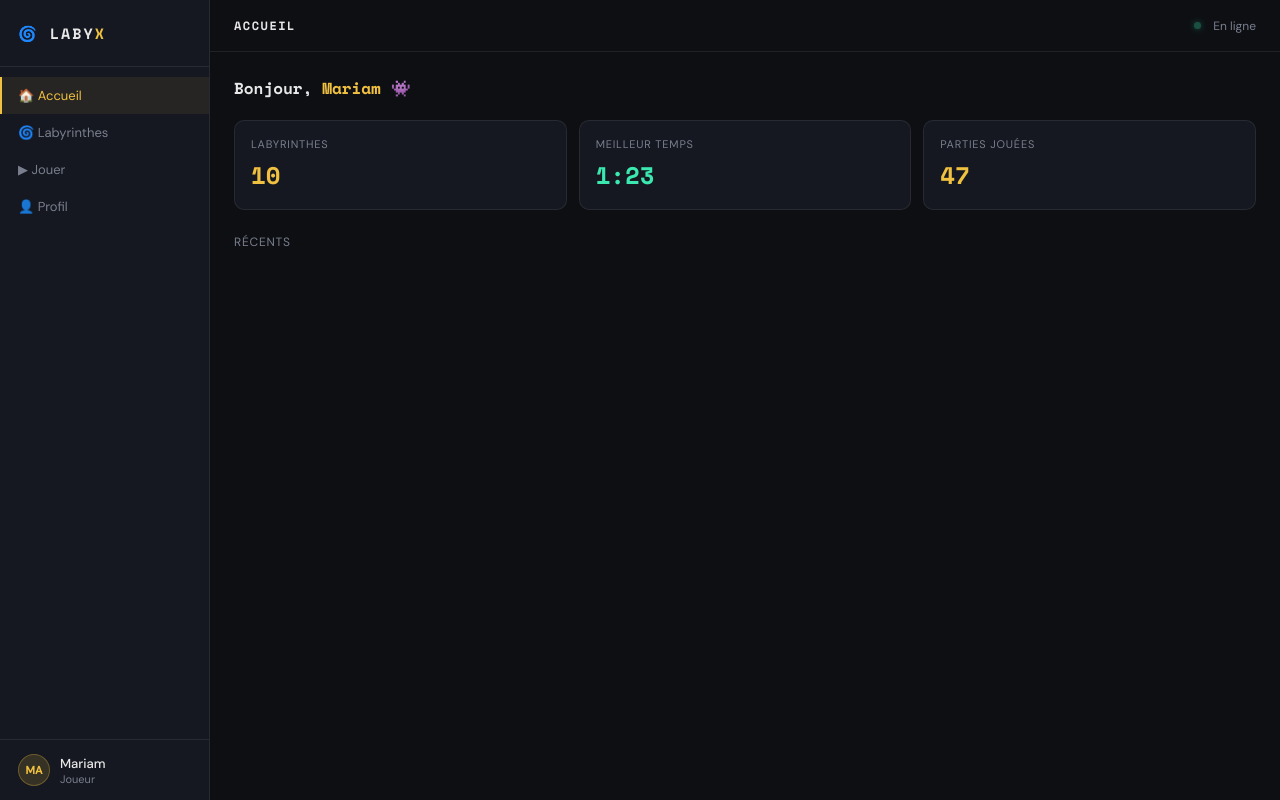
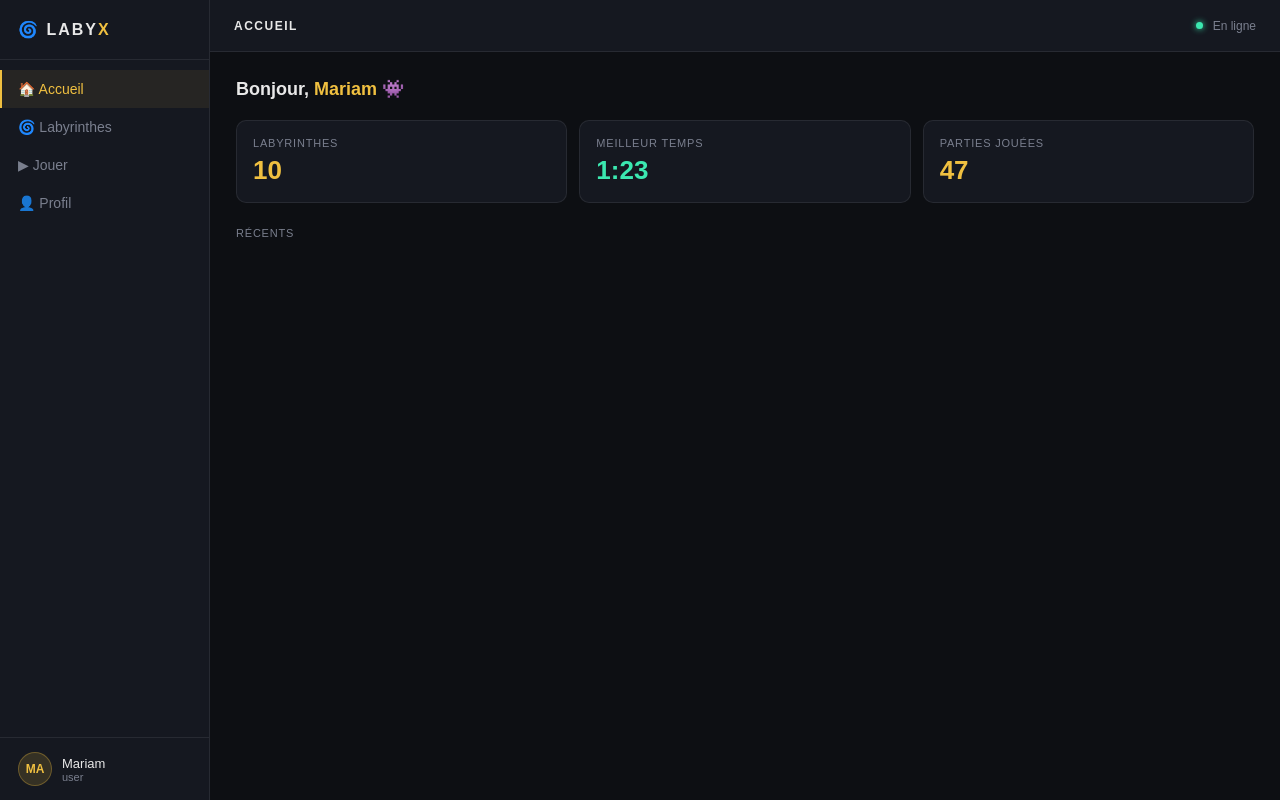
Before and after one commit to minna-lab/projet-electron, an Electron app: page app.html in a window 1280 px wide. Drawn offline with nearby package versions, Linux system fonts and the light colour scheme.

Commit message:
code modification

```diff
--- a/app.html
+++ b/app.html
@@ -1,117 +1,305 @@
 <!DOCTYPE html>
 <html lang="fr">
 <head>
-<meta charset="UTF-8"/><title>LabyX — App</title>
-<link href="https://fonts.googleapis.com/css2?family=Space+Mono:wght@700&family=DM+Sans:wght@400;500&display=swap" rel="stylesheet"/>
+  <meta charset="UTF-8" />
+  <title>LabyX — Application</title>
   <style>
-*{box-sizing:border-box;margin:0;padding:0}
-:root{--bg:#0d0f13;--sur:#151820;--sur2:#1c2030;--brd:rgba(255,255,255,.08);--acc:#f0c040;--grn:#3be8b0;--red:#ff5f6d;--txt:#e8e8e8;--muted:#7a7f8e}
-body{background:var(--bg);color:var(--txt);font-family:'DM Sans',sans-serif;display:flex;height:100vh;overflow:hidden}
-/* Sidebar */
-.sidebar{width:210px;background:var(--sur);border-right:1px solid var(--brd);display:flex;flex-direction:column;flex-shrink:0}
-.logo{padding:22px 18px;border-bottom:1px solid var(--brd);font-family:'Space Mono',monospace;font-size:15px;letter-spacing:2px}
-.logo span{color:var(--acc)}
-nav{flex:1;padding:10px 0}
-.ni{display:flex;align-items:center;gap:10px;padding:10px 18px;font-size:13px;color:var(--muted);background:none;border:none;width:100%;text-align:left;cursor:pointer;font-family:'DM Sans',sans-serif;transition:.2s}
-.ni:hover{color:var(--txt);background:rgba(255,255,255,.04)}
-.ni.on{color:var(--acc);background:rgba(240,192,64,.08);border-left:2px solid var(--acc);padding-left:16px}
-.user-box{border-top:1px solid var(--brd);padding:14px 18px;display:flex;align-items:center;gap:10px}
-.av{width:32px;height:32px;border-radius:50%;background:rgba(240,192,64,.15);border:1px solid rgba(240,192,64,.3);display:flex;align-items:center;justify-content:center;font-size:11px;font-weight:700;color:var(--acc);flex-shrink:0}
-.uname{font-size:13px;font-weight:500}.urole{font-size:11px;color:var(--muted)}
-/* Main */
-.main{flex:1;display:flex;flex-direction:column;overflow:hidden}
-.topbar{height:52px;border-bottom:1px solid var(--brd);display:flex;align-items:center;padding:0 24px;gap:12px;flex-shrink:0}
-.topbar-title{font-family:'Space Mono',monospace;font-size:12px;letter-spacing:1.5px;flex:1}
-.dot{width:7px;height:7px;border-radius:50%;background:var(--grn);box-shadow:0 0 6px var(--grn);animation:pulse 2s infinite}
-@keyframes pulse{0%,100%{opacity:1}50%{opacity:.3}}
-.content{flex:1;overflow-y:auto;padding:24px}
-/* Pages */
-.page{display:none;animation:pgIn .2s ease}.page.on{display:block}
-@keyframes pgIn{from{opacity:0;transform:translateY(5px)}to{opacity:1;transform:translateY(0)}}
-.ptitle{font-family:'Space Mono',monospace;font-size:16px;margin-bottom:20px}
-.ptitle span{color:var(--acc)}
-/* Stats */
-.stats{display:grid;grid-template-columns:repeat(auto-fit,minmax(140px,1fr));gap:12px;margin-bottom:24px}
-.stat{background:var(--sur);border:1px solid var(--brd);border-radius:10px;padding:16px}
-.stat p{font-size:11px;color:var(--muted);text-transform:uppercase;letter-spacing:.8px;margin-bottom:6px}
-.stat strong{font-family:'Space Mono',monospace;font-size:24px;color:var(--acc)}
-/* Grille labyrinthes */
-.grid{display:grid;grid-template-columns:repeat(auto-fill,minmax(190px,1fr));gap:14px}
-.card{background:var(--sur);border:1px solid var(--brd);border-radius:10px;overflow:hidden;cursor:pointer;transition:.2s}
-.card:hover{border-color:rgba(240,192,64,.4);transform:translateY(-2px)}
-.card canvas{display:block;width:100%;height:130px}
-.card-info{padding:10px 13px}
-.card-info strong{display:block;font-size:13px;margin-bottom:4px}
-.card-info span{font-size:11px;color:var(--muted);background:var(--sur2);border:1px solid var(--brd);padding:2px 7px;border-radius:99px;margin-right:4px}
-/* Btn */
-.btn{padding:9px 18px;background:var(--acc);color:#0d0f13;border:none;border-radius:7px;font-family:'Space Mono',monospace;font-size:11px;font-weight:700;letter-spacing:1px;cursor:pointer;margin-bottom:18px;transition:.2s}
-.btn:hover{opacity:.85}
-.btn-sec{padding:9px 18px;background:transparent;border:1px solid var(--brd);color:var(--txt);border-radius:7px;cursor:pointer;font-size:13px;transition:.2s}
-.btn-sec:hover{border-color:rgba(240,192,64,.4);color:var(--acc)}
-/* Vue labyrinthe */
-#cvMain{border:1px solid var(--brd);border-radius:8px;display:block;margin-bottom:14px}
-.row{display:flex;gap:10px}
+    /* ── Général ── */
+    * { box-sizing: border-box; margin: 0; padding: 0; }
+
+    body {
+      background-color: #0d0f13;
+      color: #e8e8e8;
+      font-family: Arial, sans-serif;
+      display: flex;
+      height: 100vh;
+      overflow: hidden;
+    }
+
+    /* ── Sidebar ── */
+    .sidebar {
+      width: 210px;
+      background-color: #151820;
+      border-right: 1px solid rgba(255,255,255,0.08);
+      display: flex;
+      flex-direction: column;
+      flex-shrink: 0;
+    }
+
+    .sidebar-logo {
+      padding: 20px 18px;
+      border-bottom: 1px solid rgba(255,255,255,0.08);
+      font-size: 16px;
+      letter-spacing: 2px;
+      font-weight: bold;
+    }
+    .sidebar-logo span { color: #f0c040; }
+
+    .sidebar nav { flex: 1; padding: 10px 0; }
+
+    .nav-btn {
+      display: block;
+      width: 100%;
+      padding: 11px 18px;
+      background: none;
+      border: none;
+      color: #7a7f8e;
+      font-size: 14px;
+      text-align: left;
+      cursor: pointer;
+    }
+    .nav-btn:hover { color: #e8e8e8; background: rgba(255,255,255,0.04); }
+    .nav-btn.actif {
+      color: #f0c040;
+      background: rgba(240,192,64,0.08);
+      border-left: 2px solid #f0c040;
+      padding-left: 16px;
+    }
+
+    .sidebar-user {
+      border-top: 1px solid rgba(255,255,255,0.08);
+      padding: 14px 18px;
+      display: flex;
+      align-items: center;
+      gap: 10px;
+    }
+    .avatar {
+      width: 34px;
+      height: 34px;
+      border-radius: 50%;
+      background: rgba(240,192,64,0.15);
+      border: 1px solid rgba(240,192,64,0.3);
+      display: flex;
+      align-items: center;
+      justify-content: center;
+      font-size: 12px;
+      font-weight: bold;
+      color: #f0c040;
+      flex-shrink: 0;
+    }
+    .user-nom  { font-size: 13px; font-weight: 500; }
+    .user-role { font-size: 11px; color: #7a7f8e; }
+
+    /* ── Contenu principal ── */
+    .main {
+      flex: 1;
+      display: flex;
+      flex-direction: column;
+      overflow: hidden;
+    }
+
+    .topbar {
+      height: 52px;
+      background-color: #151820;
+      border-bottom: 1px solid rgba(255,255,255,0.08);
+      display: flex;
+      align-items: center;
+      padding: 0 24px;
+      gap: 10px;
+      flex-shrink: 0;
+    }
+    .topbar-titre {
+      flex: 1;
+      font-size: 12px;
+      font-weight: bold;
+      letter-spacing: 1.5px;
+    }
+    .point-vert {
+      width: 7px;
+      height: 7px;
+      border-radius: 50%;
+      background-color: #3be8b0;
+      box-shadow: 0 0 6px #3be8b0;
+    }
+
+    .contenu { flex: 1; overflow-y: auto; padding: 26px; }
+
+    /* ── Pages ── */
+    .page { display: none; }
+    .page.actif { display: block; }
+
+    .page-titre {
+      font-size: 18px;
+      font-weight: bold;
+      margin-bottom: 20px;
+    }
+    .page-titre span { color: #f0c040; }
+
+    /* ── Cartes de stats ── */
+    .stats {
+      display: grid;
+      grid-template-columns: repeat(auto-fit, minmax(140px, 1fr));
+      gap: 12px;
+      margin-bottom: 24px;
+    }
+    .stat {
+      background-color: #151820;
+      border: 1px solid rgba(255,255,255,0.08);
+      border-radius: 10px;
+      padding: 16px;
+    }
+    .stat p    { font-size: 11px; color: #7a7f8e; text-transform: uppercase; letter-spacing: 0.8px; margin-bottom: 6px; }
+    .stat span { font-size: 26px; font-weight: bold; color: #f0c040; }
+
+    /* ── Grille des labyrinthes ── */
+    .grille {
+      display: grid;
+      grid-template-columns: repeat(auto-fill, minmax(185px, 1fr));
+      gap: 14px;
+    }
+
+    .carte {
+      background-color: #151820;
+      border: 1px solid rgba(255,255,255,0.08);
+      border-radius: 10px;
+      overflow: hidden;
+      cursor: pointer;
+      transition: border-color 0.2s, transform 0.15s;
+    }
+    .carte:hover {
+      border-color: rgba(240,192,64,0.5);
+      transform: translateY(-2px);
+    }
+    .carte canvas { display: block; width: 100%; }
+    .carte-info { padding: 10px 13px; }
+    .carte-info strong { display: block; font-size: 13px; margin-bottom: 5px; }
+    .carte-tag {
+      font-size: 11px;
+      color: #7a7f8e;
+      background-color: #1c2030;
+      border: 1px solid rgba(255,255,255,0.08);
+      padding: 2px 7px;
+      border-radius: 99px;
+      margin-right: 4px;
+    }
+
+    /* ── Boutons ── */
+    .btn {
+      padding: 9px 18px;
+      background-color: #f0c040;
+      color: #0d0f13;
+      border: none;
+      border-radius: 7px;
+      font-size: 12px;
+      font-weight: bold;
+      letter-spacing: 1px;
+      cursor: pointer;
+      margin-bottom: 18px;
+    }
+    .btn:hover { opacity: 0.85; }
+
+    .btn-sec {
+      padding: 9px 18px;
+      background: transparent;
+      border: 1px solid rgba(255,255,255,0.08);
+      color: #e8e8e8;
+      border-radius: 7px;
+      cursor: pointer;
+      font-size: 13px;
+    }
+    .btn-sec:hover { border-color: rgba(240,192,64,0.4); color: #f0c040; }
+
+    /* ── Vue labyrinthe ── */
+    #cv-principal {
+      border: 1px solid rgba(255,255,255,0.08);
+      border-radius: 8px;
+      display: block;
+      margin-bottom: 14px;
+    }
+    .actions { display: flex; gap: 10px; }
+
+    /* ── Profil ── */
+    .profil-box {
+      background-color: #151820;
+      border: 1px solid rgba(255,255,255,0.08);
+      border-radius: 10px;
+      padding: 22px;
+      max-width: 300px;
+    }
+    .profil-box strong { display: block; font-size: 18px; margin-bottom: 6px; }
+    .profil-box p { color: #7a7f8e; font-size: 13px; }
   </style>
 </head>
 <body>
+
+<!-- ── SIDEBAR ── -->
 <div class="sidebar">
-  <div class="logo">🌀 LABY<span>X</span></div>
+  <div class="sidebar-logo">🌀 LABY<span>X</span></div>
   <nav>
-    <button class="ni on" onclick="go('dashboard',this)">🏠 Accueil</button>
-    <button class="ni"    onclick="go('labs',this)">🌀 Labyrinthes</button>
-    <button class="ni"    onclick="go('play',this)">▶ Jouer</button>
-    <button class="ni"    onclick="go('profil',this)">👤 Profil</button>
+    <button class="nav-btn actif" onclick="allerA('accueil', this)">🏠 Accueil</button>
+    <button class="nav-btn"       onclick="allerA('labyrinthes', this)">🌀 Labyrinthes</button>
+    <button class="nav-btn"       onclick="allerA('jouer', this)">▶ Jouer</button>
+    <button class="nav-btn"       onclick="allerA('profil', this)">👤 Profil</button>
   </nav>
-  <div class="user-box">
-    <div class="av" id="avLetter">MA</div>
-    <div><div class="uname" id="uname">Mariam</div><div class="urole">Joueur</div></div>
+  <div class="sidebar-user">
+    <div class="avatar" id="avatar">MA</div>
+    <div>
+      <div class="user-nom"  id="user-nom">Mariam</div>
+      <div class="user-role" id="user-role">user</div>
+    </div>
   </div>
 </div>
 
+<!-- ── MAIN ── -->
 <div class="main">
   <div class="topbar">
-    <span class="topbar-title" id="ttitle">ACCUEIL</span>
-    <div class="dot"></div>
-    <span style="font-size:12px;color:var(--muted)">En ligne</span>
-  </div>
-  <div class="content">
-
-    <div class="page on" id="page-dashboard">
-      <div class="ptitle">Bonjour, <span id="hello">Mariam</span> 👾</div>
-      <div class="stats">
-        <div class="stat"><p>Labyrinthes</p><strong id="st1">0</strong></div>
-        <div class="stat"><p>Meilleur temps</p><strong style="color:var(--grn)">1:23</strong></div>
-        <div class="stat"><p>Parties jouées</p><strong>47</strong></div>
-      </div>
-      <div style="font-size:12px;color:var(--muted);text-transform:uppercase;letter-spacing:.8px;margin-bottom:12px">Récents</div>
-      <div class="grid" id="gDash"></div>
+    <span class="topbar-titre" id="topbar-titre">ACCUEIL</span>
+    <div class="point-vert"></div>
+    <span style="font-size:12px;color:#7a7f8e">En ligne</span>
   </div>
 
-    <div class="page" id="page-labs">
-      <div class="ptitle">Mes <span>Labyrinthes</span></div>
-      <button class="btn" onclick="creer()">+ NOUVEAU</button>
-      <div class="grid" id="gLabs"></div>
+  <div class="contenu">
+
+    <!-- Page Accueil -->
+    <div class="page actif" id="page-accueil">
+      <div class="page-titre">Bonjour, <span id="hello">Mariam</span> 👾</div>
+      <div class="stats">
+        <div class="stat">
+          <p>Labyrinthes</p>
+          <span id="nb-labs">0</span>
+        </div>
+        <div class="stat">
+          <p>Meilleur temps</p>
+          <span style="color:#3be8b0">1:23</span>
+        </div>
+        <div class="stat">
+          <p>Parties jouées</p>
+          <span>47</span>
+        </div>
+      </div>
+      <div style="font-size:11px;color:#7a7f8e;text-transform:uppercase;letter-spacing:.8px;margin-bottom:12px">Récents</div>
+      <div class="grille" id="grille-accueil"></div>
     </div>
 
-    <div class="page" id="page-play">
-      <div class="ptitle">▶ <span>Jouer</span></div>
-      <div class="grid" id="gPlay"></div>
+    <!-- Page Labyrinthes -->
+    <div class="page" id="page-labyrinthes">
+      <div class="page-titre">Mes <span>Labyrinthes</span></div>
+      <button class="btn" onclick="creerLabyrinthe()">+ NOUVEAU</button>
+      <div class="grille" id="grille-labs"></div>
     </div>
 
+    <!-- Page Jouer -->
+    <div class="page" id="page-jouer">
+      <div class="page-titre">▶ <span>Jouer</span></div>
+      <div class="grille" id="grille-jouer"></div>
+    </div>
+
+    <!-- Page Vue labyrinthe -->
     <div class="page" id="page-vue">
-      <div class="ptitle" id="labTitle">Labyrinthe</div>
-      <canvas id="cvMain"></canvas>
-      <div class="row">
+      <div class="page-titre" id="titre-lab">Labyrinthe</div>
+      <canvas id="cv-principal"></canvas>
+      <div class="actions">
         <button class="btn" onclick="resoudre()">⚡ RÉSOUDRE (BFS)</button>
-        <button class="btn-sec" onclick="go('labs',document.querySelectorAll('.ni')[1])">← Retour</button>
+        <button class="btn-sec" onclick="allerA('labyrinthes', document.querySelectorAll('.nav-btn')[1])">← Retour</button>
       </div>
     </div>
 
+    <!-- Page Profil -->
     <div class="page" id="page-profil">
-      <div class="ptitle">Mon <span>Profil</span></div>
-      <div style="background:var(--sur);border:1px solid var(--brd);border-radius:10px;padding:22px;max-width:300px">
-        <div style="font-size:20px;font-weight:600;margin-bottom:6px" id="pNom">—</div>
-        <div style="color:var(--muted);font-size:13px" id="pEmail">—</div>
+      <div class="page-titre">Mon <span>Profil</span></div>
+      <div class="profil-box">
+        <strong id="profil-nom">—</strong>
+        <p id="profil-email">—</p>
       </div>
     </div>
 
@@ -120,101 +308,187 @@ nav{flex:1;padding:10px 0}
 
 <script src="labyrinth.js"></script>
 <script>
-const LABS=[
-  {id:1,name:'Labyrinthe Débutant', cols:10,rows:10,seed:1111,grid_data:null},
-  {id:2,name:'Carrefour des Ombres',cols:15,rows:15,seed:2222,grid_data:null},
-  {id:3,name:'Forêt Maudite',       cols:20,rows:20,seed:3333,grid_data:null},
-  {id:4,name:'Tour Infinie',         cols:15,rows:15,seed:4444,grid_data:null},
-  {id:5,name:'Mini Dédale',          cols: 8,rows: 8,seed:5555,grid_data:null},
-  {id:6,name:'Crypte Profonde',      cols:25,rows:25,seed:6666,grid_data:null},
-  {id:7,name:'Jardin Labyrinthique', cols:12,rows:12,seed:7777,grid_data:null},
-  {id:8,name:'Spirale du Chaos',     cols:20,rows:20,seed:8888,grid_data:null},
-  {id:9,name:'Couloirs Perdus',      cols:18,rows:18,seed:9191,grid_data:null},
-  {id:10,name:'Niveau Final',        cols:30,rows:30,seed:1010,grid_data:null},
+  // ── Données fictives (navigateur sans Electron) ──
+  var LABS_FICTIFS = [
+    { id:1,  name: 'Labyrinthe Débutant',  cols: 10, rows: 10, seed: 1111, grid_data: null },
+    { id:2,  name: 'Carrefour des Ombres', cols: 15, rows: 15, seed: 2222, grid_data: null },
+    { id:3,  name: 'Forêt Maudite',        cols: 20, rows: 20, seed: 3333, grid_data: null },
+    { id:4,  name: 'Tour Infinie',          cols: 15, rows: 15, seed: 4444, grid_data: null },
+    { id:5,  name: 'Mini Dédale',           cols:  8, rows:  8, seed: 5555, grid_data: null },
+    { id:6,  name: 'Crypte Profonde',       cols: 25, rows: 25, seed: 6666, grid_data: null },
+    { id:7,  name: 'Jardin Labyrinthique',  cols: 12, rows: 12, seed: 7777, grid_data: null },
+    { id:8,  name: 'Spirale du Chaos',      cols: 20, rows: 20, seed: 8888, grid_data: null },
+    { id:9,  name: 'Couloirs Perdus',       cols: 18, rows: 18, seed: 9191, grid_data: null },
+    { id:10, name: 'Niveau Final',          cols: 30, rows: 30, seed: 1010, grid_data: null },
   ];
 
-async function getLabs(){return window.api?await window.api.getLabyrinths():LABS;}
-async function saveLab(d){
-  if(window.api)return await window.api.saveLabyrinth(d);
-  LABS.push({id:LABS.length+1,name:d.name,cols:d.cols,rows:d.rows,seed:d.seed,grid_data:JSON.stringify(d.gridData)});
+  // ── Récupérer l'utilisateur connecté ──
+  var user = JSON.parse(localStorage.getItem('user') || '{}');
+  if (!user.username) {
+    user = { id: 1, username: 'Mariam', email: 'mariam@labyx.fr', role: 'user' };
   }
 
-const user=window.api?JSON.parse(localStorage.getItem('user')||'{}'):{id:1,username:'Mariam',email:'mariam@labyx.fr'};
-document.getElementById('uname').textContent=user.username||'?';
-document.getElementById('avLetter').textContent=(user.username||'?').slice(0,2).toUpperCase();
-document.getElementById('hello').textContent=user.username||'?';
-document.getElementById('pNom').textContent=user.username||'?';
-document.getElementById('pEmail').textContent=user.email||'';
+  document.getElementById('hello').textContent      = user.username;
+  document.getElementById('user-nom').textContent   = user.username;
+  document.getElementById('user-role').textContent  = user.role || 'user';
+  document.getElementById('avatar').textContent     = user.username.slice(0, 2).toUpperCase();
+  document.getElementById('profil-nom').textContent = user.username;
+  document.getElementById('profil-email').textContent = user.email || '';
 
-const TITLES={dashboard:'ACCUEIL',labs:'MES LABYRINTHES',play:'JOUER',profil:'MON PROFIL',vue:'LABYRINTHE'};
-function go(id,btn){
-  document.querySelectorAll('.page').forEach(p=>p.classList.remove('on'));
-  document.querySelectorAll('.ni').forEach(b=>b.classList.remove('on'));
-  document.getElementById('page-'+id).classList.add('on');
-  if(btn)btn.classList.add('on');
-  document.getElementById('ttitle').textContent=TITLES[id]||id.toUpperCase();
-  if(id==='labs'||id==='dashboard')charger();
-  if(id==='play')charger('play');
+  // ── Labyrinthes en mémoire ──
+  var labs = LABS_FICTIFS.slice();
+
+  // ── Obtenir les labyrinthes ──
+  async function obtenirLabs() {
+    if (window.api) return await window.api.getLabyrinths(user.id);
+    return labs;
   }
 
-function mkLab(lab){
-  const l=lab.grid_data?Labyrinth.fromJSON({cols:lab.cols,rows:lab.rows,seed:lab.seed,grid:JSON.parse(lab.grid_data)}):new Labyrinth({cols:lab.cols,rows:lab.rows,seed:lab.seed});
-  if(!lab.grid_data)l.generate();
-  return l;
+  // ── Sauvegarder un labyrinthe ──
+  async function sauvegarder(data) {
+    if (window.api) {
+      return await window.api.saveLabyrinth(data);
+    } else {
+      labs.push({
+        id: labs.length + 1,
+        name: data.name,
+        cols: data.cols,
+        rows: data.rows,
+        seed: data.seed,
+        grid_data: JSON.stringify(data.gridData)
+      });
+    }
   }
 
-function mkCard(lab,conteneur){
-  const div=document.createElement('div');div.className='card';
-  const cv=document.createElement('canvas');
-  const l=mkLab(lab);
-  l.cellSize=Math.floor(130/Math.max(lab.cols,lab.rows));
-  cv.width=lab.cols*l.cellSize;cv.height=lab.rows*l.cellSize;
-  cv.style.height='130px';cv.style.objectFit='contain';
-  l.render(cv);
-  div.appendChild(cv);
-  div.innerHTML+=`<div class="card-info"><strong>${lab.name}</strong><span>${lab.cols}×${lab.rows}</span></div>`;
-  div.onclick=()=>ouvrir(lab,l);
-  conteneur.appendChild(div);
+  // ── Navigation entre pages ──
+  var TITRES = {
+    accueil: 'ACCUEIL',
+    labyrinthes: 'MES LABYRINTHES',
+    jouer: 'JOUER',
+    vue: 'LABYRINTHE',
+    profil: 'MON PROFIL'
+  };
+
+  function allerA(pageId, bouton) {
+    // Cacher toutes les pages
+    document.querySelectorAll('.page').forEach(function(p) {
+      p.classList.remove('actif');
+    });
+    // Désactiver tous les boutons
+    document.querySelectorAll('.nav-btn').forEach(function(b) {
+      b.classList.remove('actif');
+    });
+    // Afficher la bonne page
+    document.getElementById('page-' + pageId).classList.add('actif');
+    if (bouton) bouton.classList.add('actif');
+    document.getElementById('topbar-titre').textContent = TITRES[pageId] || pageId.toUpperCase();
+
+    // Charger les données si nécessaire
+    if (pageId === 'accueil' || pageId === 'labyrinthes') chargerLabs('liste');
+    if (pageId === 'jouer') chargerLabs('jouer');
   }
 
-async function charger(mode='liste'){
-  const labs=await getLabs();
-  document.getElementById('st1').textContent=labs.length;
-  const gD=document.getElementById('gDash');
-  const gL=document.getElementById('gLabs');
-  const gP=document.getElementById('gPlay');
-  if(mode==='liste'){gD.innerHTML='';gL.innerHTML='';labs.slice(0,4).forEach(l=>mkCard(l,gD));labs.forEach(l=>mkCard(l,gL));}
-  else{gP.innerHTML='';labs.forEach(l=>mkCard(l,gP));}
+  // ── Créer une carte canvas pour un labyrinthe ──
+  function creerCarte(lab, conteneur) {
+    // Créer ou recharger le labyrinthe
+    var labObj;
+    if (lab.grid_data) {
+      var data = JSON.parse(lab.grid_data);
+      labObj = Labyrinth.depuisJSON({ cols: lab.cols, rows: lab.rows, seed: lab.seed, grid: data });
+    } else {
+      labObj = new Labyrinth(lab.cols, lab.rows, lab.seed);
+      labObj.generer();
     }
 
-let labActuel=null;
-function ouvrir(lab,l){
-  labActuel=l;
-  document.getElementById('labTitle').textContent=lab.name;
-  go('vue',null);
-  const cv=document.getElementById('cvMain');
-  const cs=Math.floor(500/Math.max(lab.cols,lab.rows));
-  labActuel.cellSize=cs;cv.width=lab.cols*cs;cv.height=lab.rows*cs;
-  labActuel.render(cv);
+    // Créer la carte HTML
+    var carte = document.createElement('div');
+    carte.className = 'carte';
+
+    var canvas = document.createElement('canvas');
+    var taille = Math.floor(130 / Math.max(lab.cols, lab.rows));
+    labObj.cellSize = taille;
+    canvas.height = lab.rows * taille;
+    labObj.afficher(canvas);
+
+    carte.appendChild(canvas);
+    carte.innerHTML += '<div class="carte-info"><strong>' + lab.name + '</strong>'
+      + '<span class="carte-tag">' + lab.cols + '×' + lab.rows + '</span>'
+      + '</div>';
+
+    carte.onclick = function() { ouvrirLab(lab, labObj); };
+    conteneur.appendChild(carte);
   }
 
-async function creer(){
-  const name=prompt('Nom du labyrinthe :');if(!name)return;
-  const cols=parseInt(prompt('Largeur (ex: 15) :'))||15;
-  const rows=parseInt(prompt('Hauteur (ex: 15) :'))||15;
-  const l=new Labyrinth({cols,rows});l.generate();
-  const j=l.toJSON();
-  await saveLab({userId:user.id,name,cols,rows,seed:j.seed,gridData:j.grid});
-  alert('Sauvegardé !');charger();
+  // ── Charger et afficher les labyrinthes ──
+  async function chargerLabs(mode) {
+    var liste = await obtenirLabs();
+    document.getElementById('nb-labs').textContent = liste.length;
+
+    if (mode === 'liste') {
+      var gA = document.getElementById('grille-accueil');
+      var gL = document.getElementById('grille-labs');
+      gA.innerHTML = '';
+      gL.innerHTML = '';
+      // 4 premiers sur l'accueil, tous sur la page labyrinthes
+      for (var i = 0; i < Math.min(4, liste.length); i++) creerCarte(liste[i], gA);
+      for (var i = 0; i < liste.length; i++) creerCarte(liste[i], gL);
+    } else {
+      var gJ = document.getElementById('grille-jouer');
+      gJ.innerHTML = '';
+      for (var i = 0; i < liste.length; i++) creerCarte(liste[i], gJ);
+    }
   }
 
-function resoudre(){
-  if(!labActuel)return;
-  labActuel.solve();
-  labActuel.render(document.getElementById('cvMain'));
+  // ── Ouvrir un labyrinthe en grand ──
+  var labActuel = null;
+
+  function ouvrirLab(lab, labObj) {
+    labActuel = labObj;
+    document.getElementById('titre-lab').innerHTML = lab.name;
+    allerA('vue', null);
+
+    var canvas = document.getElementById('cv-principal');
+    var taille = Math.floor(500 / Math.max(lab.cols, lab.rows));
+    labActuel.cellSize  = taille;
+    canvas.width        = lab.cols * taille;
+    canvas.height       = lab.rows * taille;
+    labActuel.afficher(canvas);
   }
 
-charger();
+  // ── Créer un nouveau labyrinthe ──
+  async function creerLabyrinthe() {
+    var nom  = prompt('Nom du labyrinthe :');
+    if (!nom) return;
+    var cols = parseInt(prompt('Largeur (exemple : 15) :')) || 15;
+    var rows = parseInt(prompt('Hauteur  (exemple : 15) :')) || 15;
+
+    var lab = new Labyrinth(cols, rows);
+    lab.generer();
+    var json = lab.versJSON();
+
+    await sauvegarder({
+      userId:   user.id,
+      name:     nom,
+      cols:     cols,
+      rows:     rows,
+      seed:     json.seed,
+      gridData: json.grid
+    });
+
+    alert('Labyrinthe "' + nom + '" sauvegardé !');
+    chargerLabs('liste');
+  }
+
+  // ── Résoudre avec BFS ──
+  function resoudre() {
+    if (!labActuel) return;
+    labActuel.resoudre();
+    labActuel.afficher(document.getElementById('cv-principal'));
+  }
+
+  // ── Démarrage ──
+  chargerLabs('liste');
 </script>
+
 </body>
 </html>
```
Lines whose indentation alone changed are shown as unchanged.
